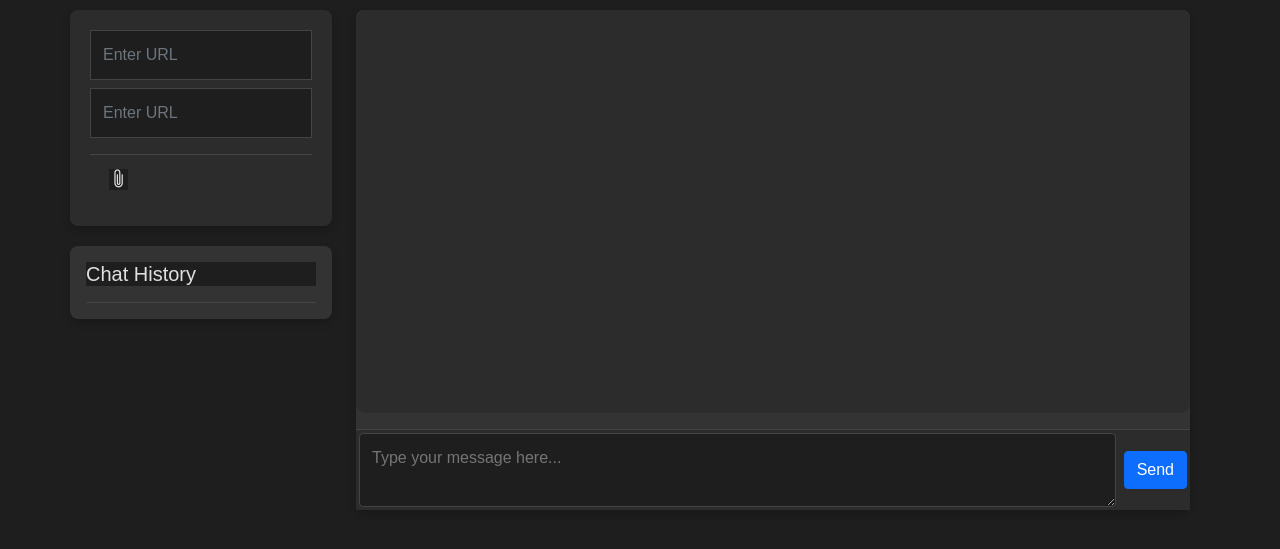
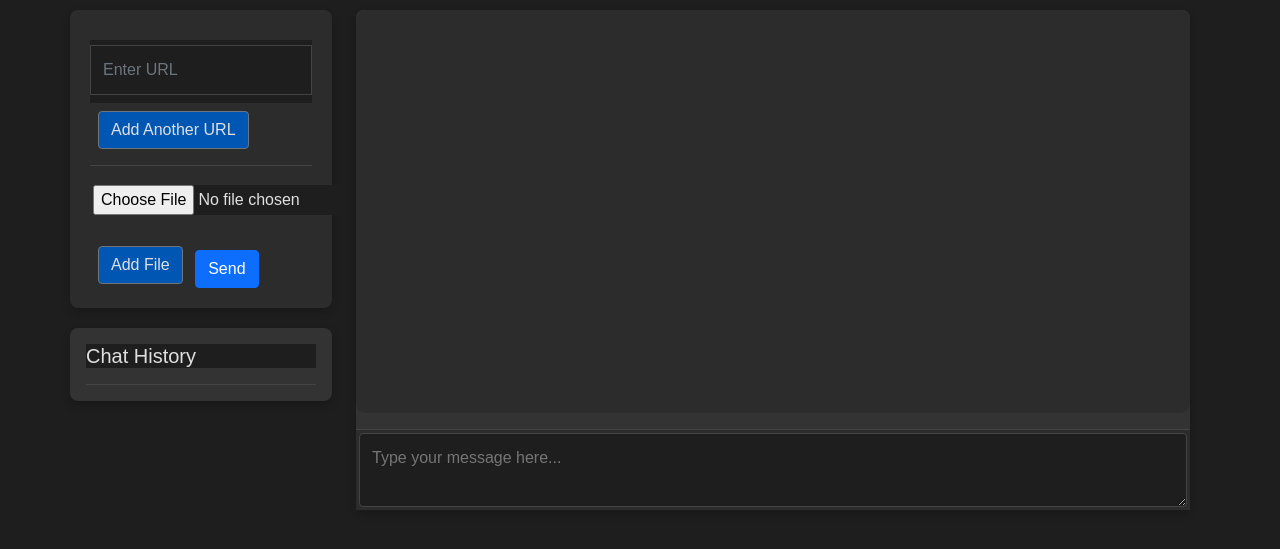
Before and after one commit to nobelrai/research_tool, a Django app: page / in a window 1280 px wide. Shown: the part 80-629 px from the top of the page. Run offline with Django 5.2, Linux system fonts and the light colour scheme.

Commit message:
updated with dynamic urls and form submission

```diff
--- a/research_tool/home/views.py
+++ b/research_tool/home/views.py
@@ -2,4 +2,7 @@ from django.shortcuts import render
 
 # Create your views here.
 def research_tool(request):
-    return render(request, template_name="research_tool.html")
+    context = {
+        "prompts": "what is Computer?",
+        "response":"Computer is an electronic device."    }
+    return render(request, "research_tool.html", context)
--- a/research_tool/static/css/styles.css
+++ b/research_tool/static/css/styles.css
@@ -250,7 +250,7 @@ textarea {
   background-color: #2c2c2c; /* Darker background for input area */
 }
 
-#file-input-btn {
+/* #file-input-btn {
   background-color: #2c2c2c; /* Darker background for button */
   border: none;
   padding: 8px;
@@ -261,4 +261,54 @@ textarea {
 
 #file-input-btn:hover {
   background-color: #444; /* Slightly lighter background on hover */
+} */
+
+/* Add styles for new URL input fields and file upload buttons */
+.file-input-container {
+  margin-bottom: 10px; /* Space between file input containers */
 }
+
+.file-input-container button {
+  background-color: #0056b3; /* Darker background color for button */
+  color: #e0e0e0; /* Light text color */
+  border-radius: 4px; /* Rounded corners */
+}
+
+.file-input-container button:hover {
+  background-color: #004494; /* Darker background on hover */
+}
+
+#add-url-btn,
+#add-file-btn {
+  background-color: #0056b3; /* Darker background color for button */
+  color: #e0e0e0; /* Light text color */
+  border-radius: 4px; /* Rounded corners */
+}
+
+#add-url-btn:hover,
+#add-file-btn:hover {
+  background-color: #004494; /* Darker background on hover */
+}
+
+#additional-url-inputs {
+  margin-top: 10px; /* Space between URL input fields */
+}
+
+#additional-url-inputs input {
+  margin-top: 5px; /* Space between additional URL inputs */
+}
+
+.input-stack {
+  display: flex;
+  flex-direction: column-reverse;
+}
+
+.file-input-container {
+  display: flex;
+  align-items: center;
+  margin-top: 1rem;
+}
+
+.file-input-container button {
+  margin-left: 1rem;
+}
--- a/research_tool/static/js/script.js
+++ b/research_tool/static/js/script.js
@@ -134,7 +134,7 @@ document.getElementById('send-btn').addEventListener('click', function() {
 
         // Simulate a response from the bot
         setTimeout(() => {
-            const botResponse = 'This is a simulated response from the bot!mmmmmmmmmmmmmmmmmmmmmmmmmmmmmmmmmmmmmmmmmmmmmmmmmmmmmmmmmmmmmmmmmmmmmmmmmmmmmmmmmmmmmmmmmmmmmmmmmmmmmmm';
+            const botResponse = 'This is a simulated response from the bot!';
             appendMessage(botResponse, 'bot-message');
             saveMessage(botResponse, 'bot-message');
         }, 500);
@@ -156,6 +156,114 @@ window.onload = function() {
     document.getElementById('user-input').value = '';
 };
 
-document.getElementById('file-input-btn').addEventListener('click', function() {
-    document.getElementById('file-input').click();
+
+// Event listener for adding URL fields
+document.getElementById('add-url-btn').addEventListener('click', function() {
+    const additionalInputsDiv = document.getElementById('additional-url-inputs');
+    const newInput = document.createElement('input');
+    newInput.type = 'url';
+    newInput.className = 'form-control mt-2';
+    newInput.placeholder = 'Enter URL';
+    additionalInputsDiv.appendChild(newInput);
+});
+
+// Event listener for adding URL fields
+document.getElementById('add-url-btn').addEventListener('click', function() {
+    const additionalInputsDiv = document.getElementById('additional-url-inputs');
+    const newInput = document.createElement('div');
+    newInput.className = 'mb-2';
+    newInput.innerHTML = `
+        <input type="url" class="form-control mt-2" placeholder="Enter URL" />
+    `;
+    // Insert the new URL input above the "Add Another URL" button
+    additionalInputsDiv.insertBefore(newInput, document.getElementById('add-url-btn'));
+});
+
+// Event listener for adding file inputs
+document.getElementById('add-file-btn').addEventListener('click', function() {
+    const additionalFileInputsDiv = document.getElementById('additional-file-inputs');
+    const fileInputDiv = document.createElement('div');
+    fileInputDiv.className = 'file-input-container mb-2';
+
+    const newFileInput = document.createElement('input');
+    newFileInput.type = 'file';
+    newFileInput.className = 'd-none';
+    fileInputDiv.appendChild(newFileInput);
+
+    const chooseFileButton = document.createElement('button');
+    chooseFileButton.className = 'btn btn-secondary';
+    chooseFileButton.textContent = 'Choose File';
+    chooseFileButton.addEventListener('click', function() {
+        newFileInput.click(); // Trigger file input click
+    });
+    fileInputDiv.appendChild(chooseFileButton);
+
+    // Insert the new file input section above the "Add File" button
+    additionalFileInputsDiv.insertBefore(fileInputDiv, document.getElementById('add-file-btn'));
+});
+
+document.addEventListener('DOMContentLoaded', function() {
+  const urlInputContainer = document.getElementById('additional-url-inputs');
+  const fileInputContainer = document.getElementById('additional-file-inputs');
+  const chatBox = document.getElementById('chat-box');
+
+  // Function to handle adding new URL input field
+  document.getElementById('add-url-btn').addEventListener('click', function() {
+    const existingInputs = urlInputContainer.querySelectorAll('input[type="url"]');
+
+    // Only add a new input field if there's no existing field
+    if (existingInputs.length === 0) {
+      const newInput = document.createElement('div');
+      newInput.classList.add('mb-2');
+      newInput.innerHTML = '<input type="url" class="form-control" placeholder="Enter URL" />';
+      urlInputContainer.appendChild(newInput);
+    }
   });
+
+  // Function to handle adding new file input field
+  document.getElementById('add-file-btn').addEventListener('click', function() {
+    const newInput = document.createElement('div');
+    newInput.classList.add('file-input-container');
+    newInput.innerHTML = '<input type="file" class="form-control" />';
+    fileInputContainer.appendChild(newInput);
+  });
+
+  // Function to handle sending URLs and files to chat area
+  document.getElementById('send-btn').addEventListener('click', function() {
+    const urlInputs = urlInputContainer.querySelectorAll('input[type="url"]');
+    const fileInputs = fileInputContainer.querySelectorAll('input[type="file"]');
+    let messageContent = '';
+
+    // Process URLs
+    urlInputs.forEach(input => {
+      const urlValue = input.value;
+      if (urlValue) {
+        messageContent += `<p>URL: <a href="${urlValue}" target="_blank">${urlValue}</a></p>`;
+      }
+    });
+
+    // Process Files
+    fileInputs.forEach(input => {
+      const fileList = input.files;
+      if (fileList.length > 0) {
+        for (let i = 0; i < fileList.length; i++) {
+          const file = fileList[i];
+          messageContent += `<p>File: ${file.name}</p>`;
+        }
+      }
+    });
+
+    if (messageContent) {
+      // Create and append chat message
+      const message = document.createElement('div');
+      message.classList.add('message');
+      message.classList.add('user-message'); // Add class for user message styling
+      message.innerHTML = messageContent;
+      chatBox.appendChild(message);
+
+      // Optionally, clear inputs after sending
+      urlInputs.forEach(input => input.value = '');
+      fileInputs.forEach(input => input.value = '');
+    }
+  });
+});
--- a/research_tool/template/research_tool.html
+++ b/research_tool/template/research_tool.html
@@ -1,8 +1,9 @@
-{% extends 'base.html'%} {% load static %} {% block myblock %}
+{% extends 'base.html' %} {% load static %} {% block myblock %}
 <div class="container mt-10">
   <div class="row">
     <div class="col-md-3">
-      <div class="form-container background-color: #cde8e5;">
+      <div class="form-container">
+        <div id="additional-url-inputs" class="input-stack">
           <div class="mb-2">
             <input
               type="url"
@@ -11,26 +12,26 @@
               placeholder="Enter URL"
             />
           </div>
-        <div class="mb-3">
-          <input
-            type="url"
-            class="form-control"
-            id="urlInput2"
-            placeholder="Enter URL "
-          />
         </div>
-        <div
-          class="input-area d-flex align-items-center mt-3 background-color: #4d869c"
-        >
-          <!-- File input hidden -->
-          <input type="file" id="file-input" class="d-none" />
+        <button id="add-url-btn" class="btn btn-secondary mt-2">
+          Add Another URL
+        </button>
 
-          <!-- Paperclip icon button -->
-          <button id="file-input-btn" class="btn btn-light me-2">
-            <i class="bi bi-paperclip"></i>
+        <div class="input-area d-flex align-items-center mt-3">
+          <input type="file" id="file-input" class="input-stack mt-3" />
+        </div>
+
+        <div id="additional-file-inputs" class="input-stack mt-3">
+          <!-- Additional file inputs will be added here -->
+        </div>
+        <button id="add-file-btn" class="btn btn-secondary mt-2">
+          Add File
         </button>
+
+        <!-- Send Button -->
+        <button id="send-btn" class="btn btn-primary mt-3">Send</button>
       </div>
-      </div>
+
       <!-- Chat History Section -->
       <div class="chat-history">
         <h5>Chat History</h5>
@@ -41,20 +42,16 @@
     </div>
 
     <div class="col-md-9">
-      <div class="chat-container background-color: #4d869c">
+      <div class="chat-container">
         <div class="chat-box" id="chat-box">
-          <!-- Chat messages will be appended here -->
+          {% for prompt in promts %} {{promt.textarea}}{% endfor %}
         </div>
-        <div
-          class="input-area d-flex align-items-center mt-3 background-color: #4d869c"
-        >
+        <div class="input-area d-flex align-items-center mt-3">
           <textarea
             id="user-input"
             placeholder="Type your message here..."
           ></textarea>
-          <button id="send-btn" class="btn btn-primary color: #4d869c">
-            Send
-          </button>
+          <!-- <button id="send-btn" class="btn btn-primary">Send</button> -->
         </div>
       </div>
     </div>
```
Lines whose indentation alone changed are shown as unchanged.
